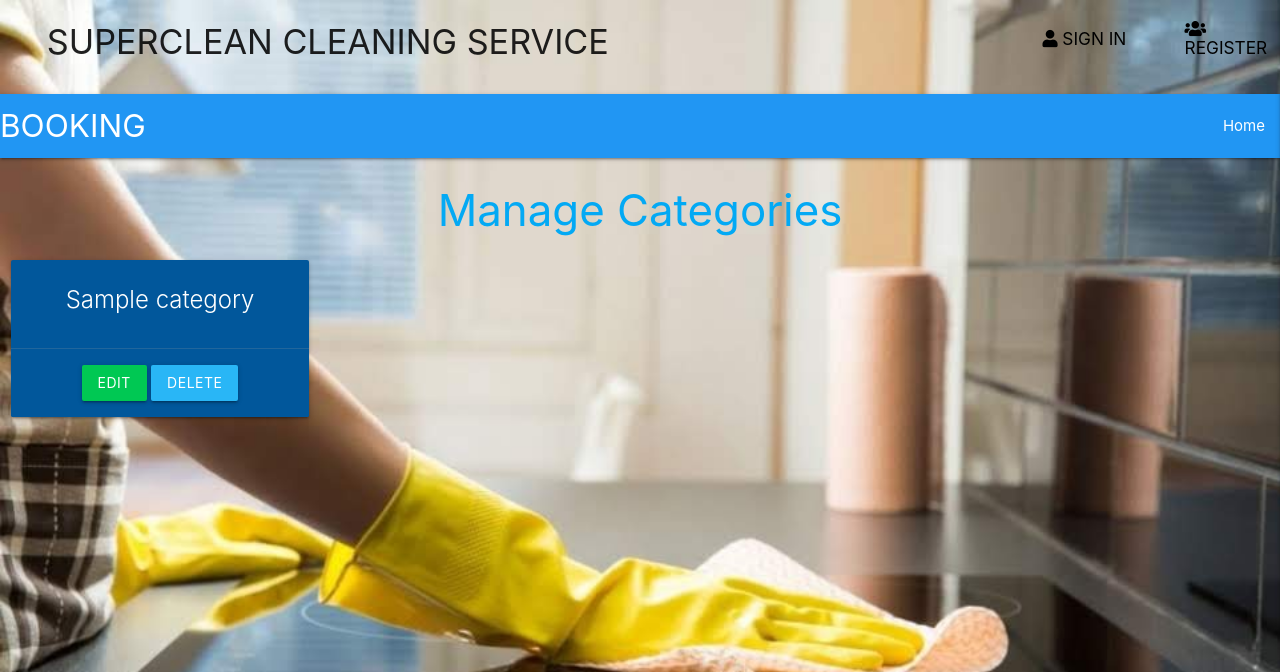
After one commit to Gerardbulky/bookings, a Flask app: page /get_categories in a window 1280 px wide. The commit adds this page. Shown: the top 672 px of the page. Run offline with Flask 2, Linux system fonts and the light colour scheme; a database or web service that is not in the repository returns one stand-in record (values such as "Sample title"); some libraries are stand-ins or nearby versions.

Commit message:
Added Manage Categories Template

```diff
--- a/run.py
+++ b/run.py
@@ -149,6 +149,19 @@ def edit_task(task_id):
     return render_template("edit_task.html", task=task, categori=categories)
 
 
+@app.route("/delete_task/<task_id>")
+def delete_task(task_id):
+    mongo.db.tasks.remove({"_id": ObjectId(task_id)})
+    flash("Task Successfully Deleted")
+    return redirect(url_for("index"))
+
+
+@app.route("/get_categories")
+def get_categories():
+    categories = list(mongo.db.categories.find().sort("categories_name", 1))
+    return render_template("categories.html", categori=categories)
+
+
 if __name__ == "__main__":
     app.run(host=os.environ.get("IP"),
             port=int(os.environ.get("PORT")),
--- a/templates/base.html
+++ b/templates/base.html
@@ -23,7 +23,7 @@
                     <div class="col m4 l1 hide-on-small-only"><a class="one" href="{{ url_for('login') }}"><h6><i class="fas fa-user"></i> SIGN IN </h6></a></div>
                     <div class="col m4 l1 hide-on-small-only"><a class="one" href="{{ url_for('regist') }}"><h6><i class="fas fa-users two"></i> REGISTER </h6></a></div>
                     {% if session.user %}
-                    <div class="col m4 l1 hide-on-small-only"><a class="one" href="{{ url_for('logout') }}"><h6><i class="fas fa-sign-out-alt three"></i> LOG OUT </h6></a></div>
+                        <div class="col m4 l1 hide-on-small-only"><a class="one" href="{{ url_for('logout') }}"><h6><i class="fas fa-sign-out-alt three"></i> LOG OUT </h6></a></div>
                     {% endif %}
                 </div>
             </div>
@@ -38,7 +38,7 @@
                         {% if session.user %}
                             <li><a href="{{ url_for('profile', username=session['user']) }}">Profile</a></li>
                             <li><a href="{{ url_for('add_task') }}">New Task</a></li>
-                            <li><a href="#">Manage Categories</a></li>
+                            <li><a href="{{ url_for('get_categories') }}">Manage Categories</a></li>
                         {% endif %}
                     </ul>
                 </div>
@@ -51,7 +51,7 @@
                         {% if session.user %}
                             <li><a href="{{ url_for('profile', username=session['user']) }}">Profile</a></li>
                             <li><a href="{{ url_for('add_task') }}">New Task</a></li>
-                            <li><a href="#">Manage Categories</a></li>
+                            <li><a href="{{ url_for('get_categories') }}">Manage Categories</a></li>
                             <li><a href="{{ url_for('logout') }}">Log Out</a></li>
                         {% else %}
                             <li><a href="{{ url_for('login') }}">log In</a></li>
--- /dev/null
+++ b/templates/categories.html
@@ -0,0 +1,22 @@
+{% extends "base.html" %}
+{% block content %}
+
+    <h3 class="light-blue-text darken-4 center-align">Manage Categories</h3>
+
+<div class="row">
+    {% for categ in categori %}
+    <div class="col s12 m3">
+        <div class="card light-blue darken-4 text-shadow center-align">
+            <div class="card-content white-text">
+                <span class="card-title">{{ categ.category_name }}</span>
+            </div>
+            <div class="card-action">
+                <a href="#" class="btn green accent-4">Edit</a>
+                <a href="#" class="btn light-blue lighten-1">Delete</a>
+            </div>
+        </div>
+    </div>
+    {% endfor %}
+</div>
+
+{% endblock %}
--- a/templates/task.html
+++ b/templates/task.html
@@ -21,7 +21,7 @@
                         <div class="col s3">
                             <i class="fas fa-caret-down"></i>
                             {% if session.user|lower == item.created_by|lower %}
-                                <a href="" class="btn-small green accent-4">Done</a>
+                                <a href="{{ url_for('delete_task', task_id=item._id) }}" class="btn-small green accent-4">Done</a>
                                 <a href="{{ url_for('edit_task', task_id=item._id) }}" class="btn-small light-blue lighten-1">Edit</a>
                             {% endif %}
                         </div>
```
